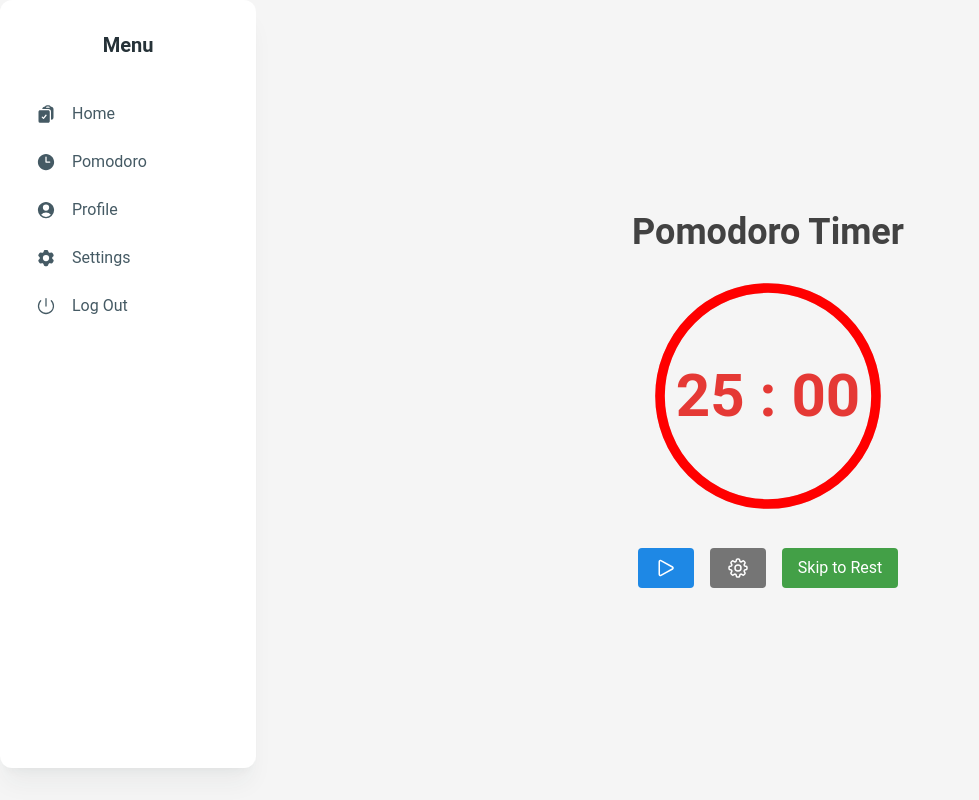
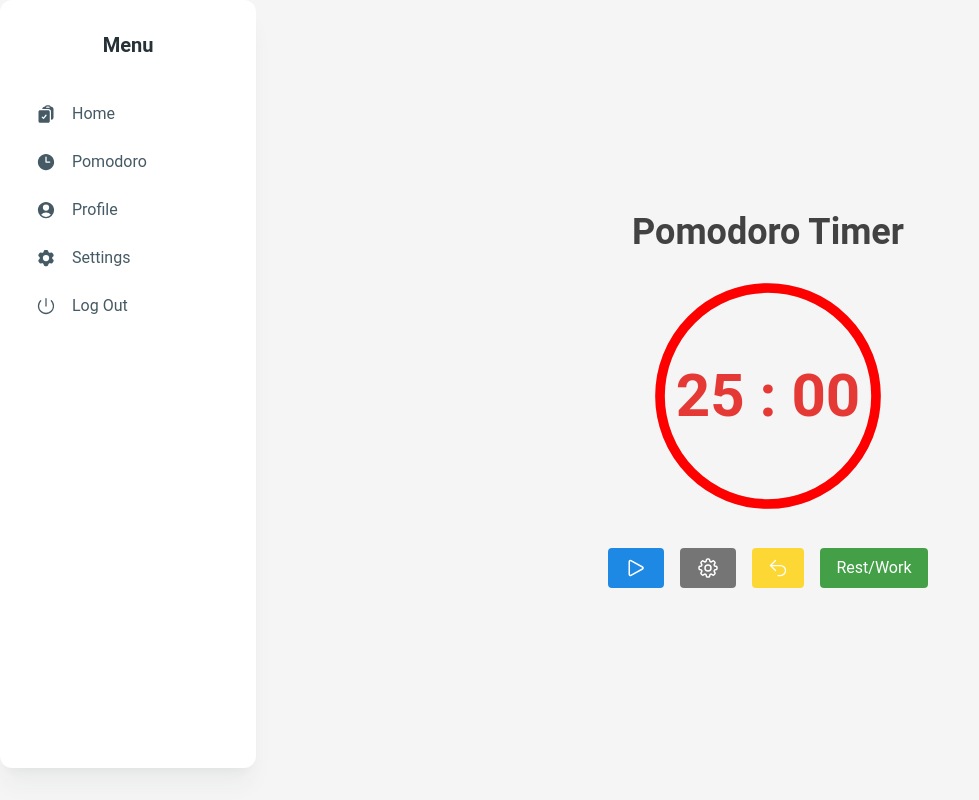
Before and after one commit to gka1m/Effizen-2, a React (Vite) app: page /timer in a window 1280 px wide. Shown: the whole page, without its empty margins (0-979 px from the left). Built offline with nearby package versions, Linux system fonts and the light colour scheme.

Commit message:
edited timer and sidebar components
- Debug more of the timer component to accurately reflect the change in phase

```diff
--- a/src/components/Sidebar.tsx
+++ b/src/components/Sidebar.tsx
@@ -9,7 +9,6 @@ import {
 import {
   UserCircleIcon,
   Cog6ToothIcon,
-  InboxIcon,
   PowerIcon,
   ClockIcon,
   ClipboardDocumentCheckIcon,
@@ -39,6 +38,7 @@ const Sidebar: React.FC = () => {
         onPointerEnterCapture={undefined}
         onPointerLeaveCapture={undefined}
       >
+        <a href="/home">
           <ListItem
             placeholder={undefined}
             onPointerEnterCapture={undefined}
@@ -51,8 +51,10 @@ const Sidebar: React.FC = () => {
             >
               <ClipboardDocumentCheckIcon className="h-5 w-5" />
             </ListItemPrefix>
-          <a href="/home">Home</a>
+            Home
           </ListItem>
+        </a>
+        <a href="/timer">
           <ListItem
             placeholder={undefined}
             onPointerEnterCapture={undefined}
@@ -65,8 +67,9 @@ const Sidebar: React.FC = () => {
             >
               <ClockIcon className="h-5 w-5" />
             </ListItemPrefix>
-          <a href="/timer">Pomodoro</a>
+            Pomodoro
           </ListItem>
+        </a>
         <ListItem
           placeholder={undefined}
           onPointerEnterCapture={undefined}
--- a/src/components/Timer.tsx
+++ b/src/components/Timer.tsx
@@ -5,6 +5,7 @@ import {
   PlayIcon,
   PauseIcon,
   Cog8ToothIcon,
+  ArrowUturnLeftIcon,
 } from "@heroicons/react/24/outline";
 
 interface Settings {
@@ -41,10 +42,10 @@ const Timer: React.FC = () => {
 
   function togglePhase() {
     setWorkPhase((prev) => !prev);
-    setTimeLeft((prev) =>
+    setTimeLeft(() =>
       workPhase ? settings.restDuration * 60 : settings.workDuration * 60
     );
-    setIsRunning(false);
+    setIsRunning(true);
   }
 
   function formatTime(seconds: number) {
@@ -54,6 +55,14 @@ const Timer: React.FC = () => {
       .toString()
       .padStart(2, "0")}`;
   }
+
+  function resetTimer() {
+    setTimeLeft(
+      workPhase ? settings.workDuration * 60 : settings.restDuration * 60
+    );
+    setIsRunning(false);
+  }
+
   return (
     <div className="flex flex-col items-center justify-center min-h-screen bg-gray-100">
       <h1 className="text-4xl font-bold mb-6 text-gray-800">Pomodoro Timer</h1>
@@ -110,10 +119,16 @@ const Timer: React.FC = () => {
           <Cog8ToothIcon className="w-6 h-6" />
         </button>
         <button
+          onClick={resetTimer}
+          className="px-4 py-2 text-white bg-yellow-600 rounded hover:bg-yellow-700"
+        >
+          <ArrowUturnLeftIcon className="h-5 w-5" />
+        </button>
+        <button
           onClick={togglePhase}
           className="px-4 py-2 text-white bg-green-600 rounded hover:bg-green-700"
         >
-          {workPhase ? "Skip to Rest" : "Skip to Work"}
+          {workPhase ? "Rest/Work" : "Rest/Work"}
         </button>
       </div>
 
--- a/src/pages/home_page.tsx
+++ b/src/pages/home_page.tsx
@@ -1,4 +1,3 @@
-import React from "react";
 import { Helmet } from "react-helmet-async";
 import Sidebar from "../components/Sidebar";
 import "../App.css";
```
Lines whose indentation alone changed are shown as unchanged.
